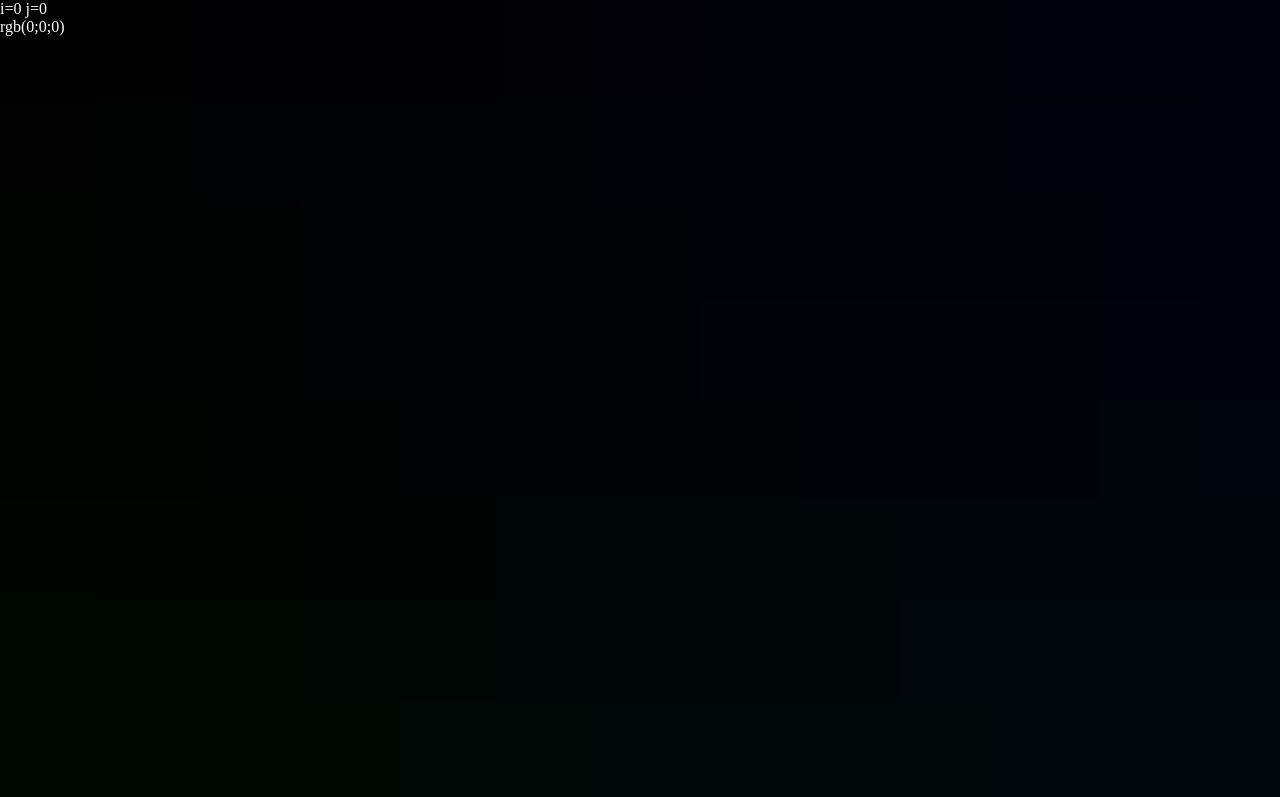
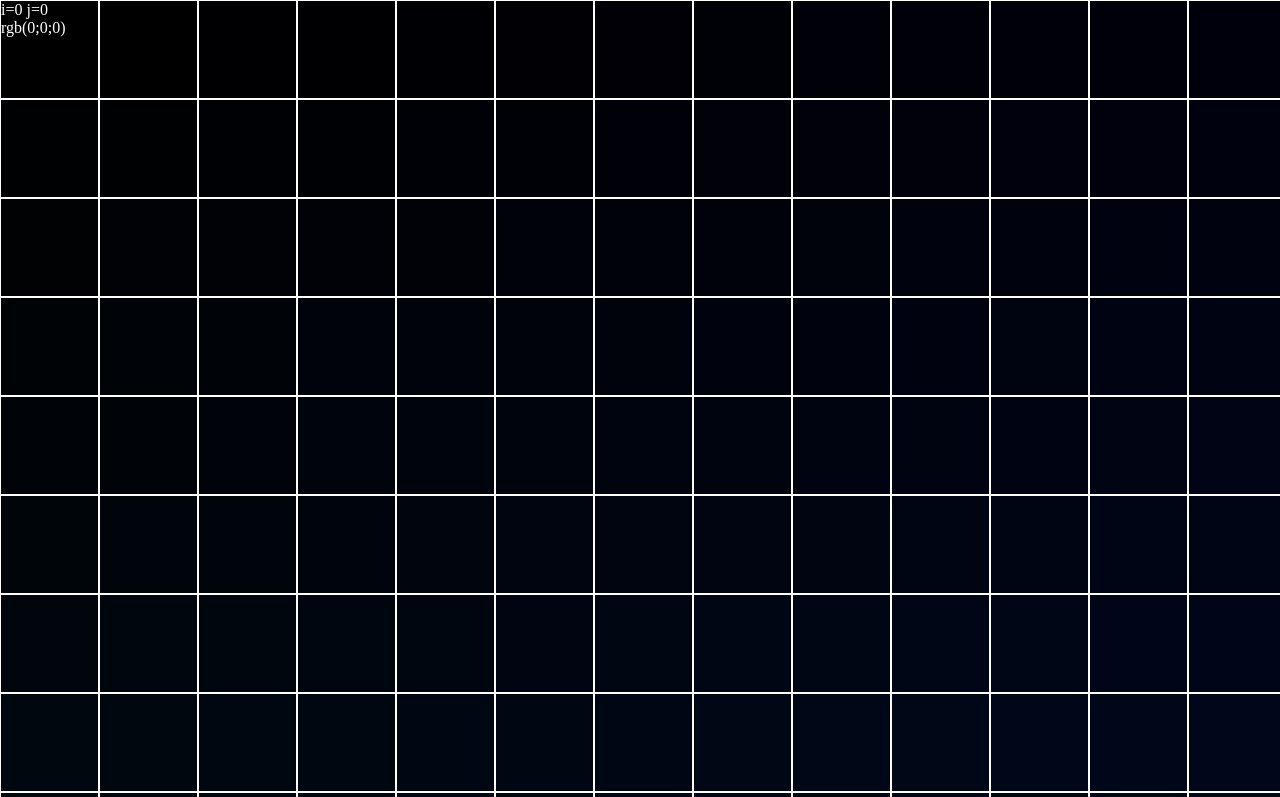
Before and after one commit to Arayik19/Internship-Tasks, a plain HTML site: page Index.html in a window 1280 px wide. Shown: the top 797 px of the page. Drawn offline with Linux system fonts and the light colour scheme.

Commit message:
Third Commit

```diff
--- a/script.js
+++ b/script.js
@@ -1,7 +1,5 @@
 //================ Variable Declaration=========
-
 const main = document.getElementById('main');
-
 //================ Variable Declaration=========
 
 //==================== Matrix Creation============
@@ -10,17 +8,14 @@ for(let i = 0; i < 256; i++){
     for(let j = 0;j < 256; j++){
         let colorBlock = document.createElement('div');
         colorBlock.className = "cBlock";
-
         colorBlock.style.backgroundColor = `rgb(0,${i},${j})`;
-
         colorBlock.addEventListener("mouseenter",function(){
-            colorBlock.innerHTML = `i=${i} j=${j} rgb(${0};${i};${j})`;
+            colorBlock.innerHTML = `i=${i} j=${j} rgb(0;${i};${j})`;
         })
         colorBlock.addEventListener("mouseleave",function(){
             colorBlock.innerHTML = "";
         })
         main.appendChild(colorBlock);
-
     }
 }
 //==================== Matrix Creation============
--- a/style.css
+++ b/style.css
@@ -10,7 +10,10 @@
 }
 
 .cBlock{
-    height: 100px;
-    width: 100px;
+    height: 97px;
+    width: 97px;
     float: left;
+    border-style: solid;
+    border-width: 1px;
+    border-color:white;
 }
```
